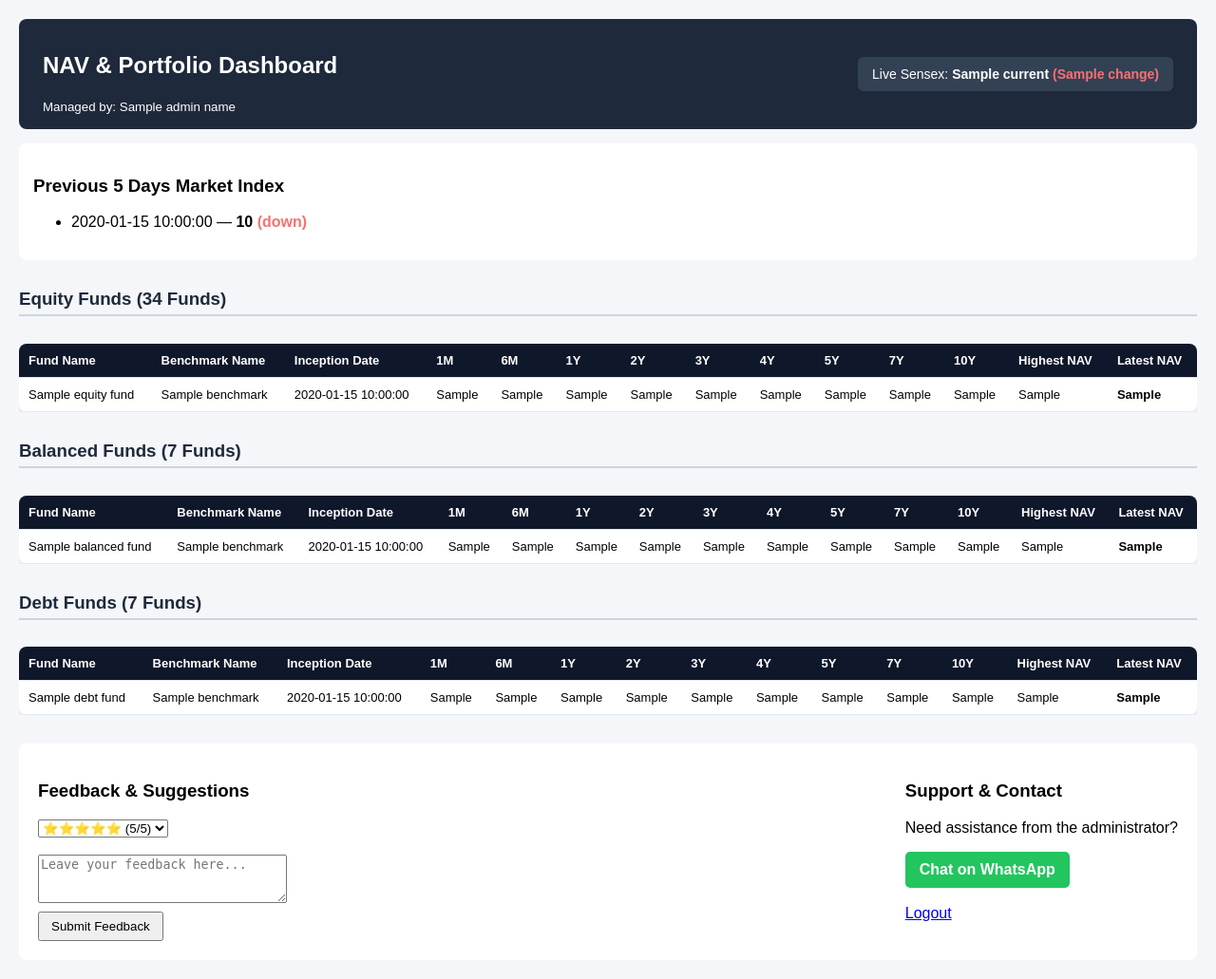
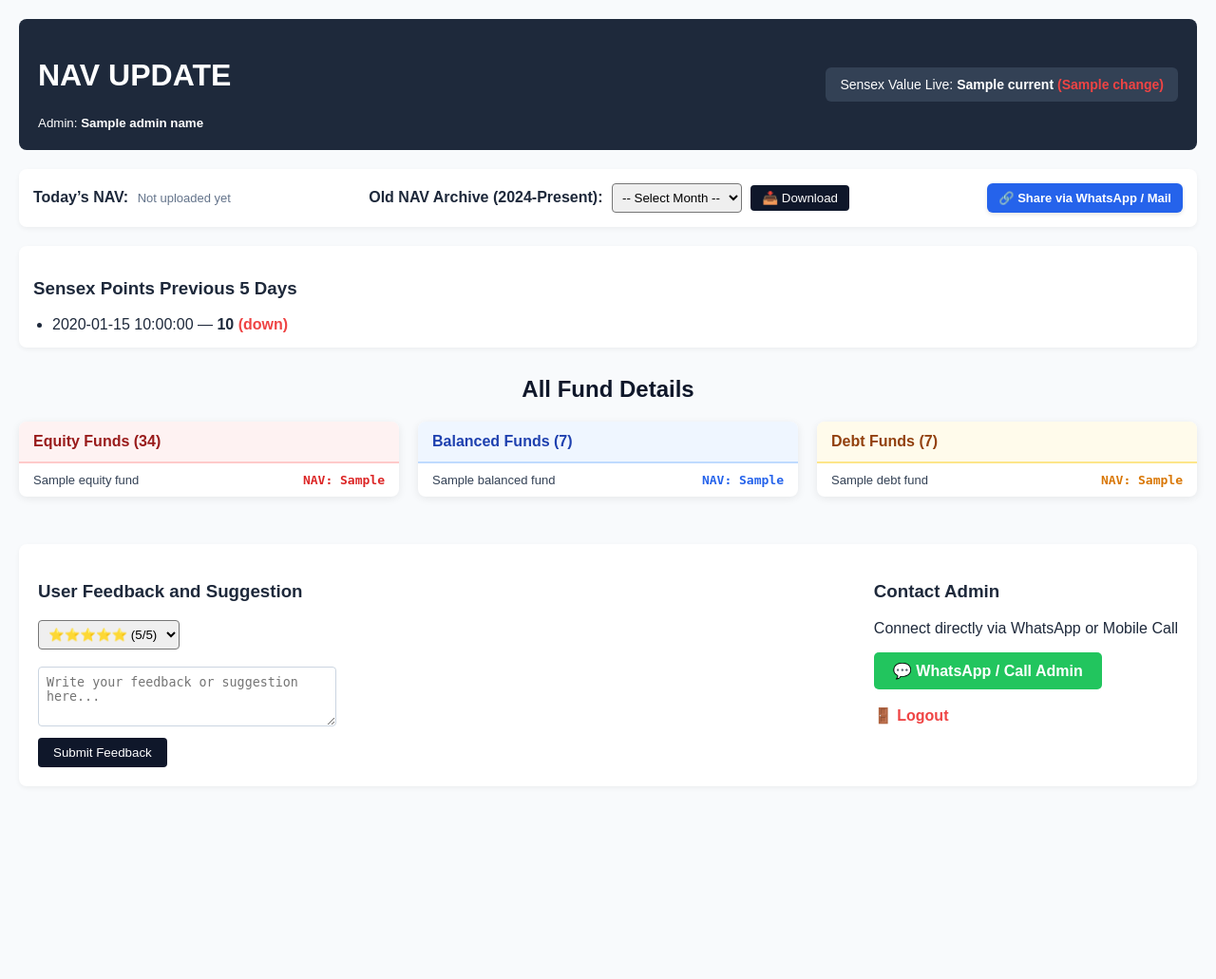
Before and after one commit to Bichu666/nav-dashboard, a Flask app: template templates/dashboard.html in a window 1280 px wide. Shown: the whole page at 95% size. After the commit the page ends 808 px from the top, so only its background shows below. Run offline with Flask 3, Linux system fonts and the light colour scheme; the template is opened without the code that fills it: most values are stand-ins (such as "Sample title", 1, 10 or a date in 2020).

Commit message:
Update dashboard.html

```diff
--- a/templates/dashboard.html
+++ b/templates/dashboard.html
@@ -2,199 +2,162 @@
 <html lang="en">
 <head>
     <meta charset="UTF-8">
-    <title>NAV & Portfolio Dashboard</title>
+    <title>NAV Update Dashboard</title>
     <style>
-        body { font-family: Arial, sans-serif; background: #f4f6f9; margin: 0; padding: 20px; }
-        header { background: #1e293b; color: #fff; padding: 15px 25px; border-radius: 8px; display: flex; justify-content: space-between; align-items: center; flex-wrap: wrap; gap: 10px; }
+        body { font-family: Arial, sans-serif; background: #f8fafc; margin: 0; padding: 20px; color: #1e293b; }
+        header { background: #1e293b; color: #fff; padding: 20px; border-radius: 8px; display: flex; justify-content: space-between; align-items: center; flex-wrap: wrap; gap: 15px; }
         .sensex-box { background: #334155; padding: 10px 15px; border-radius: 6px; font-size: 14px; }
-        .red { color: #f87171; font-weight: bold; }
-        .green { color: #4ade80; font-weight: bold; }
-        h3.section-title { margin-top: 30px; color: #1e293b; border-bottom: 2px solid #cbd5e1; padding-bottom: 5px; }
-        table { width: 100%; border-collapse: collapse; background: #fff; margin-top: 10px; border-radius: 8px; overflow: hidden; box-shadow: 0 2px 5px rgba(0,0,0,0.1); }
-        th, td { padding: 10px; text-align: left; border-bottom: 1px solid #e2e8f0; font-size: 13px; }
-        th { background: #0f172a; color: #fff; }
-        .footer-section { margin-top: 30px; background: #fff; padding: 20px; border-radius: 8px; display: flex; justify-content: space-between; flex-wrap: wrap; gap: 20px; }
-        .whatsapp-btn { background: #22c55e; color: white; padding: 10px 15px; text-decoration: none; border-radius: 5px; font-weight: bold; display: inline-block; }
+        .red { color: #ef4444; font-weight: bold; }
+        .green { color: #22c55e; font-weight: bold; }
+
+        .top-actions { background: #fff; padding: 15px; border-radius: 8px; box-shadow: 0 2px 5px rgba(0,0,0,0.05); margin-top: 20px; margin-bottom: 20px; }
+        .action-btn { background: #0f172a; color: white; padding: 8px 12px; text-decoration: none; border-radius: 6px; font-weight: bold; font-size: 13px; display: inline-block; box-shadow: 0 2px 4px rgba(0,0,0,0.1); }
+        .action-btn:hover { background: #1e293b; }
+
+        h2.section-heading { margin-top: 30px; text-align: center; color: #0f172a; font-size: 24px; }
+
+        .funds-container { display: flex; gap: 20px; flex-wrap: wrap; margin-top: 15px; align-items: flex-start; }
+        .fund-card { flex: 1; min-width: 300px; background: #fff; border-radius: 8px; box-shadow: 0 2px 8px rgba(0,0,0,0.08); overflow: hidden; margin-bottom: 20px; }
+        .fund-card-header { padding: 12px 15px; font-weight: bold; font-size: 16px; border-bottom: 2px solid #e2e8f0; }
+
+        .equity-header { background: #fef2f2; color: #991b1b; border-color: #fecaca; }
+        .balanced-header { background: #eff6ff; color: #1e40af; border-color: #bfdbfe; }
+        .debt-header { background: #fffbeb; color: #92400e; border-color: #fde68a; }
+
+        .fund-row { display: flex; justify-content: space-between; padding: 10px 15px; border-bottom: 1px solid #f1f5f9; font-size: 13px; align-items: center; }
+        .fund-row:last-child { border-bottom: none; }
+        .fund-name { color: #334155; max-width: 60%; }
+        .fund-nav { font-weight: bold; font-family: monospace; }
+        .equity-nav { color: #dc2626; }
+        .balanced-nav { color: #2563eb; }
+        .debt-nav { color: #d97706; }
+
+        .footer-section { margin-top: 30px; background: #fff; padding: 20px; border-radius: 8px; display: flex; justify-content: space-between; flex-wrap: wrap; gap: 20px; box-shadow: 0 2px 5px rgba(0,0,0,0.05); }
+        .whatsapp-btn { background: #22c55e; color: white; padding: 10px 20px; text-decoration: none; border-radius: 5px; font-weight: bold; display: inline-block; }
     </style>
 </head>
 <body>
 
     <header>
         <div>
-            <h2>NAV & Portfolio Dashboard</h2>
-            <small>Managed by: {{ admin_name }}</small>
+            <h1>NAV UPDATE</h1>
+            <small>Admin: <strong>{{ admin_name }}</strong></small>
         </div>
         <div class="sensex-box">
-            <span>Live Sensex: <strong>{{ sensex.current }}</strong></span>
+            <span>Sensex Value Live: <strong>{{ sensex.current }}</strong></span>
             <span class="{% if sensex.status == 'down' %}red{% else %}green{% endif %}">({{ sensex.change }})</span>
         </div>
     </header>
 
-    <div style="margin-top: 15px; background: #fff; padding: 15px; border-radius: 8px;">
-        <h3>Previous 5 Days Market Index</h3>
-        <ul>
+    <!-- Top Action Buttons & Downloads -->
+    <div class="top-actions">
+        <div style="display: flex; gap: 20px; flex-wrap: wrap; align-items: center; justify-content: space-between;">
+
+            <div>
+                <strong>Today’s NAV:</strong>
+                {% if today_nav_file.path %}
+                    <a href="/download/{{ today_nav_file.path }}" class="action-btn" style="background: #16a34a; margin-left: 5px;">📥 Download Today's NAV</a>
+                {% else %}
+                    <span style="color: #64748b; font-size: 13px; margin-left: 5px;">Not uploaded yet</span>
+                {% endif %}
+            </div>
+
+            <div>
+                <strong>Old NAV Archive (2024-Present):</strong>
+                <select id="oldNavSelect" style="padding: 6px; border-radius: 4px; margin-left: 5px;">
+                    <option value="">-- Select Month --</option>
+                    {% for month, filename in old_nav_files.items() %}
+                        <option value="/download/{{ filename }}">{{ month }}</option>
+                    {% endfor %}
+                </select>
+                <button onclick="let val=document.getElementById('oldNavSelect').value; if(val) window.open(val, '_blank'); else alert('Please select a month first');" style="padding: 6px 12px; background: #0f172a; color: white; border: none; border-radius: 4px; cursor: pointer; margin-left: 5px;">📥 Download</button>
+            </div>
+
+            <div>
+                <a href="https://api.whatsapp.com/send?text=Check%20out%20the%20live%20NAV%20Dashboard%20updates!" class="action-btn" target="_blank" style="background: #2563eb;">🔗 Share via WhatsApp / Mail</a>
+            </div>
+
+        </div>
+    </div>
+
+    <!-- Previous 5 Days Market Index Section -->
+    <div style="background: #fff; padding: 15px; border-radius: 8px; box-shadow: 0 2px 5px rgba(0,0,0,0.05); margin-bottom: 20px;">
+        <h3>Sensex Points Previous 5 Days</h3>
+        <ul style="margin: 0; padding-left: 20px;">
             {% for item in sensex_history %}
                 <li>{{ item.date }} — <strong>{{ item.points }}</strong> <span class="{% if item.status == 'down' %}red{% else %}green{% endif %}">({{ item.status }})</span></li>
             {% endfor %}
         </ul>
     </div>
 
-    <!-- Render Equity Funds -->
-    <h3 class="section-title">Equity Funds (34 Funds)</h3>
-    <div style="overflow-x: auto;">
-        <table>
-            <thead>
-                <tr>
-                    <th>Fund Name</th>
-                    <th>Benchmark Name</th>
-                    <th>Inception Date</th>
-                    <th>1M</th>
-                    <th>6M</th>
-                    <th>1Y</th>
-                    <th>2Y</th>
-                    <th>3Y</th>
-                    <th>4Y</th>
-                    <th>5Y</th>
-                    <th>7Y</th>
-                    <th>10Y</th>
-                    <th>Highest NAV</th>
-                    <th>Latest NAV</th>
-                </tr>
-            </thead>
-            <tbody>
+    <h2 class="section-heading">All Fund Details</h2>
+
+    <!-- 3-Column Side-by-Side Fund Cards -->
+    <div class="funds-container">
+
+        <!-- Equity Funds Card -->
+        <div class="fund-card">
+            <div class="fund-card-header equity-header">Equity Funds (34)</div>
+            <div>
                 {% for row in nav_data['Equity Funds'] %}
-                <tr>
-                    <td>{{ row.fund_name }}</td>
-                    <td>{{ row.benchmark }}</td>
-                    <td>{{ row.inception_date }}</td>
-                    <td>{{ row.m1 }}</td>
-                    <td>{{ row.m6 }}</td>
-                    <td>{{ row.y1 }}</td>
-                    <td>{{ row.y2 }}</td>
-                    <td>{{ row.y3 }}</td>
-                    <td>{{ row.y4 }}</td>
-                    <td>{{ row.y5 }}</td>
-                    <td>{{ row.y7 }}</td>
-                    <td>{{ row.y10 }}</td>
-                    <td>{{ row.highest_nav }}</td>
-                    <td><strong>{{ row.latest_nav }}</strong></td>
-                </tr>
+                <div class="fund-row">
+                    <span class="fund-name">{{ row.fund_name }}</span>
+                    <span class="fund-nav equity-nav">NAV: {{ row.latest_nav }}</span>
+                </div>
                 {% endfor %}
-            </tbody>
-        </table>
+            </div>
         </div>
 
-    <!-- Render Balanced Funds -->
-    <h3 class="section-title">Balanced Funds (7 Funds)</h3>
-    <div style="overflow-x: auto;">
-        <table>
-            <thead>
-                <tr>
-                    <th>Fund Name</th>
-                    <th>Benchmark Name</th>
-                    <th>Inception Date</th>
-                    <th>1M</th>
-                    <th>6M</th>
-                    <th>1Y</th>
-                    <th>2Y</th>
-                    <th>3Y</th>
-                    <th>4Y</th>
-                    <th>5Y</th>
-                    <th>7Y</th>
-                    <th>10Y</th>
-                    <th>Highest NAV</th>
-                    <th>Latest NAV</th>
-                </tr>
-            </thead>
-            <tbody>
+        <!-- Balanced Funds Card -->
+        <div class="fund-card">
+            <div class="fund-card-header balanced-header">Balanced Funds (7)</div>
+            <div>
                 {% for row in nav_data['Balanced Funds'] %}
-                <tr>
-                    <td>{{ row.fund_name }}</td>
-                    <td>{{ row.benchmark }}</td>
-                    <td>{{ row.inception_date }}</td>
-                    <td>{{ row.m1 }}</td>
-                    <td>{{ row.m6 }}</td>
-                    <td>{{ row.y1 }}</td>
-                    <td>{{ row.y2 }}</td>
-                    <td>{{ row.y3 }}</td>
-                    <td>{{ row.y4 }}</td>
-                    <td>{{ row.y5 }}</td>
-                    <td>{{ row.y7 }}</td>
-                    <td>{{ row.y10 }}</td>
-                    <td>{{ row.highest_nav }}</td>
-                    <td><strong>{{ row.latest_nav }}</strong></td>
-                </tr>
+                <div class="fund-row">
+                    <span class="fund-name">{{ row.fund_name }}</span>
+                    <span class="fund-nav balanced-nav">NAV: {{ row.latest_nav }}</span>
+                </div>
                 {% endfor %}
-            </tbody>
-        </table>
+            </div>
         </div>
 
-    <!-- Render Debt Funds -->
-    <h3 class="section-title">Debt Funds (7 Funds)</h3>
-    <div style="overflow-x: auto;">
-        <table>
-            <thead>
-                <tr>
-                    <th>Fund Name</th>
-                    <th>Benchmark Name</th>
-                    <th>Inception Date</th>
-                    <th>1M</th>
-                    <th>6M</th>
-                    <th>1Y</th>
-                    <th>2Y</th>
-                    <th>3Y</th>
-                    <th>4Y</th>
-                    <th>5Y</th>
-                    <th>7Y</th>
-                    <th>10Y</th>
-                    <th>Highest NAV</th>
-                    <th>Latest NAV</th>
-                </tr>
-            </thead>
-            <tbody>
+        <!-- Debt Funds Card -->
+        <div class="fund-card">
+            <div class="fund-card-header debt-header">Debt Funds (7)</div>
+            <div>
                 {% for row in nav_data['Debt Funds'] %}
-                <tr>
-                    <td>{{ row.fund_name }}</td>
-                    <td>{{ row.benchmark }}</td>
-                    <td>{{ row.inception_date }}</td>
-                    <td>{{ row.m1 }}</td>
-                    <td>{{ row.m6 }}</td>
-                    <td>{{ row.y1 }}</td>
-                    <td>{{ row.y2 }}</td>
-                    <td>{{ row.y3 }}</td>
-                    <td>{{ row.y4 }}</td>
-                    <td>{{ row.y5 }}</td>
-                    <td>{{ row.y7 }}</td>
-                    <td>{{ row.y10 }}</td>
-                    <td>{{ row.highest_nav }}</td>
-                    <td><strong>{{ row.latest_nav }}</strong></td>
-                </tr>
+                <div class="fund-row">
+                    <span class="fund-name">{{ row.fund_name }}</span>
+                    <span class="fund-nav debt-nav">NAV: {{ row.latest_nav }}</span>
+                </div>
                 {% endfor %}
-            </tbody>
-        </table>
+            </div>
         </div>
 
+    </div>
+
+    <!-- Feedback and Contact Admin Footer -->
     <div class="footer-section">
         <div>
-            <h3>Feedback & Suggestions</h3>
+            <h3>User Feedback and Suggestion</h3>
             <form action="/feedback" method="POST">
-                <select name="rating">
+                <select name="rating" style="padding: 6px; border-radius: 4px;">
                     <option value="5">⭐⭐⭐⭐⭐ (5/5)</option>
                     <option value="4">⭐⭐⭐⭐ (4/5)</option>
                     <option value="3">⭐⭐⭐ (3/5)</option>
                     <option value="2">⭐⭐ (2/5)</option>
                     <option value="1">⭐ (1/5)</option>
                 </select><br><br>
-                <textarea name="comment" placeholder="Leave your feedback here..." rows="3" cols="30" required></textarea><br>
-                <button type="submit" style="margin-top: 5px; padding: 6px 12px;">Submit Feedback</button>
+                <textarea name="comment" placeholder="Write your feedback or suggestion here..." rows="3" cols="35" style="padding: 8px; border-radius: 4px; border: 1px solid #cbd5e1;" required></textarea><br>
+                <button type="submit" style="margin-top: 8px; padding: 8px 16px; background: #0f172a; color: white; border: none; border-radius: 4px; cursor: pointer;">Submit Feedback</button>
             </form>
         </div>
         <div>
-            <h3>Support & Contact</h3>
-            <p>Need assistance from the administrator?</p>
-            <a class="whatsapp-btn" href="https://wa.me/919876543210?text=Hello%20Admin,%20I%20need%20help%20with%20the%20NAV%20Dashboard" target="_blank">Chat on WhatsApp</a>
+            <h3>Contact Admin</h3>
+            <p>Connect directly via WhatsApp or Mobile Call</p>
+            <a class="whatsapp-btn" href="https://wa.me/919876543210?text=Hello%20Bijoosh,%20I%20am%20viewing%20the%20NAV%20Dashboard" target="_blank">💬 WhatsApp / Call Admin</a>
             <br><br>
-            <a href="/logout">Logout</a>
+            <a href="/logout" style="color: #ef4444; font-weight: bold; text-decoration: none;">🚪 Logout</a>
         </div>
     </div>
 
```
Lines whose indentation alone changed are shown as unchanged.
